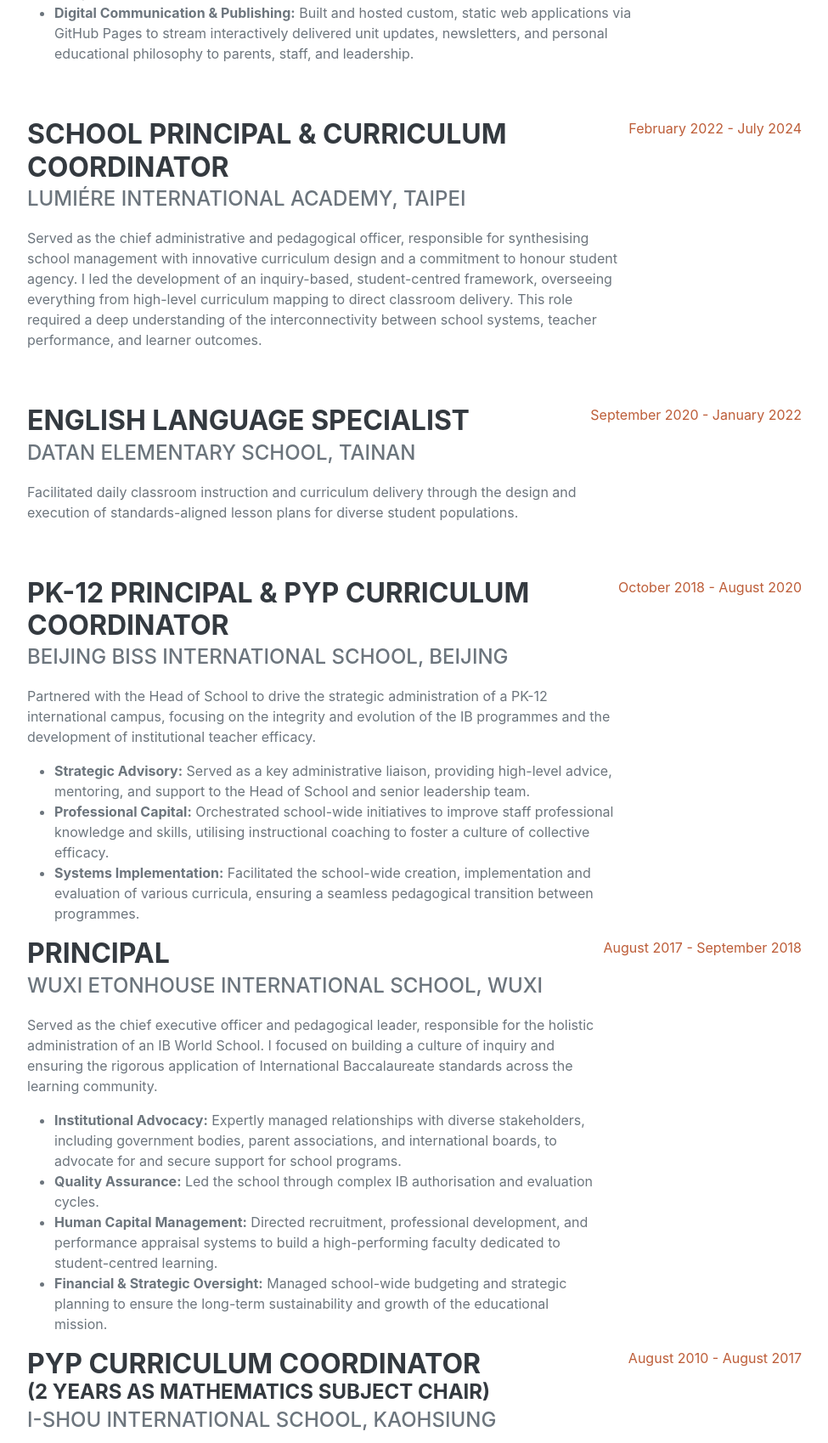
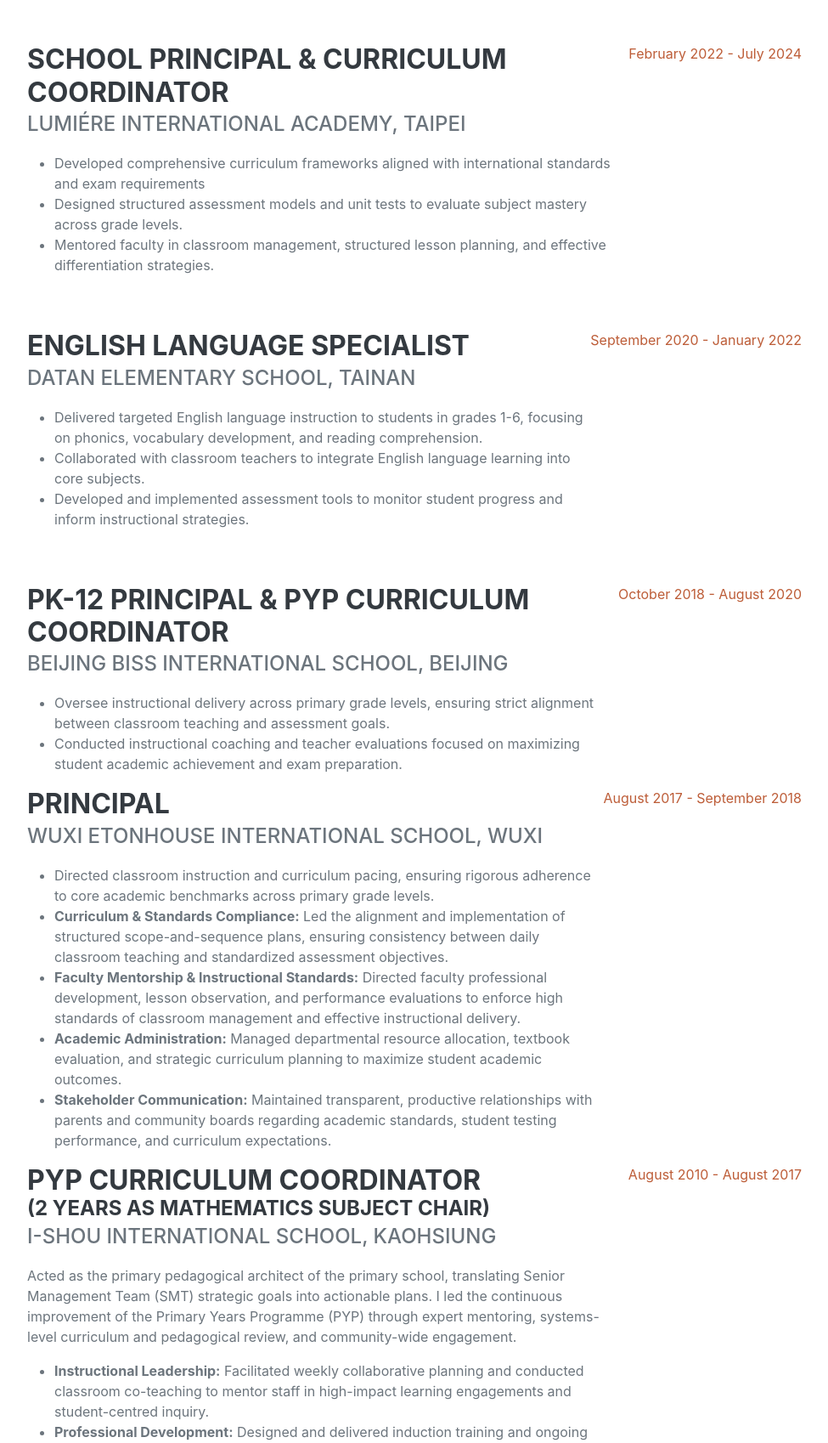
Before and after one commit to gurukomodo/cv, a website: page primary_ed/index.html in a window 1280 px wide. Shown: the part 1320-3018 px from the top of the page at 85% size, without its empty margins (288-1263 px from the left). Drawn offline with nearby package versions, Linux system fonts and the light colour scheme; a web font is replaced by a local one.

Commit message:
edits to index

```diff
--- a/primary_ed/index.html
+++ b/primary_ed/index.html
@@ -79,14 +79,13 @@
                         <h3 class="mb-0">Grade 2 (Primary) Homeroom Teacher</h3>
                         <h4 class="mb-0">(1 year as Mathematics Teacher)</h4>
                         <div class="subheading mb-3">Gian Chiao International School, Tainan</div>
-                        <p>Direct the end-to-end learning lifecycle, designing inquiry-based, transdisciplinary curricula aligned with rigorous
-                        Cambridge benchmarks. Drive student agency and evidence-informed pedagogy in a global learning environment while
-                        deploying custom tech solutions to enhance instructional delivery:</p>
                         <ul>
-                            <li><strong>Educational Technology Development:</strong> Engineered and deployed an AI-powered literacy platform to accelerate phonemic encoding/decoding and vocabulary
-                            acquisition; successfully coordinated multi-classroom trials across the school to refine classroom utility.</li>
-                            <li><strong>Digital Communication & Publishing:</strong> Built and hosted custom, static web applications via GitHub Pages to stream interactively delivered unit updates,
-                            newsletters, and personal educational philosophy to parents, staff, and leadership.</li>
+                            <li>Plan and deliver daily structured instruction in core subjects following rigorous Cambridge academic benchmarks.</li>
+                            <li>Systematically track student progress through regular assessments and exams to ensure complete textbook concept mastery.</li>
+                            <li>Designed and integrated AI-assisted literacy tools to strengthen phonemic decoding, spelling, and reading comprehension
+                            for bilingual learners.</li>
+                            <li>Utilise digital platforms (GitHub Pages) to provide transparent, weekly academic updates and learning summaries to
+                            parents.</li>
                         </ul>
                     </div>
                     <div class="flex-shrink-0"><span class="text-primary">September 2024 - present</span></div>
@@ -100,12 +99,10 @@
                                 Lumiére International Academy, Taipei
                             </a>
                         </div>
-                        <p>Served as the chief administrative and pedagogical officer, responsible for synthesising
-                            school management with innovative curriculum design and a commitment to honour student
-                            agency. I led the development of an inquiry-based, student-centred framework, overseeing
-                            everything from high-level curriculum mapping to direct classroom delivery. This role
-                            required a deep understanding of the interconnectivity between school systems, teacher
-                            performance, and learner outcomes.</p>
+                        <ul>
+                            <li>Developed comprehensive curriculum frameworks aligned with international standards and exam requirements</li>
+                            <li>Designed structured assessment models and unit tests to evaluate subject mastery across grade levels.</li>
+                            <li>Mentored faculty in classroom management, structured lesson planning, and effective differentiation strategies.</li>
                     </div>
                     <div class="flex-shrink-0"><span class="text-primary">February 2022 - July 2024</span></div>
                 </div>
@@ -113,8 +110,10 @@
                     <div class="flex-grow-1">
                         <h3 class="mb-0">English Language Specialist</h3>
                         <div class="subheading mb-3">Datan Elementary School, Tainan</div>
-                        <p>Facilitated daily classroom instruction and curriculum delivery through the design and
-                            execution of standards-aligned lesson plans for diverse student populations.</p>
+                        <ul>
+                            <li>Delivered targeted English language instruction to students in grades 1-6, focusing on phonics, vocabulary development, and reading comprehension.</li>
+                            <li>Collaborated with classroom teachers to integrate English language learning into core subjects.</li>
+                            <li>Developed and implemented assessment tools to monitor student progress and inform instructional strategies.</li>
                     </div>
                     <div class="flex-shrink-0"><span class="text-primary">September 2020 - January 2022</span></div>
                 </div>
@@ -123,19 +122,12 @@
                     <div class="flex-grow-1">
                         <h3 class="mb-0">PK-12 Principal & PYP Curriculum Coordinator</h3>
                         <div class="subheading mb-3">Beijing BISS International School, Beijing</div>
-                        <p>Partnered with the Head of School to drive the strategic administration of a PK-12
-                            international campus, focusing on the integrity and evolution of the IB programmes and the
-                            development of institutional teacher efficacy.</p>
+
                         <ul>
-                            <li><strong>Strategic Advisory:</strong> Served as a key administrative liaison, providing
-                                high-level advice, mentoring, and support to the Head of School and senior leadership
-                                team.</li>
-                            <li><strong>Professional Capital:</strong> Orchestrated school-wide initiatives to improve
-                                staff professional knowledge and skills, utilising instructional coaching to foster a
-                                culture of collective efficacy.</li>
-                            <li><strong>Systems Implementation:</strong> Facilitated the school-wide creation,
-                                implementation and evaluation of various curricula, ensuring a seamless pedagogical
-                                transition between programmes.</li>
+                            <li>Oversee instructional delivery across primary grade levels, ensuring strict alignment between classroom teaching and
+                            assessment goals.</li>
+                            <li>Conducted instructional coaching and teacher evaluations focused on maximizing student academic achievement and exam
+                            preparation.</li>
                         </ul>
                     </div>
                     <div class="flex-shrink-0"><span class="text-primary">October 2018 - August 2020</span></div>
@@ -145,22 +137,17 @@
                     <div class="flex-grow-1">
                         <h3 class="mb-0">Principal</h3>
                         <div class="subheading mb-3">Wuxi EtonHouse International School, Wuxi</div>
-                        <p>Served as the chief executive officer and pedagogical leader, responsible for the holistic
-                            administration of an IB World School. I focused on building a culture of inquiry and
-                            ensuring the rigorous application of International Baccalaureate standards across the
-                            learning community.</p>
                         <ul>
-                            <li><strong>Institutional Advocacy:</strong> Expertly managed relationships with diverse
-                                stakeholders, including government bodies, parent associations, and international
-                                boards, to advocate for and secure support for school programs.</li>
-                            <li><strong>Quality Assurance:</strong> Led the school through complex IB authorisation and
-                                evaluation cycles.</li>
-                            <li><strong>Human Capital Management:</strong> Directed recruitment, professional
-                                development, and performance appraisal systems to build a high-performing faculty
-                                dedicated to student-centred learning.</li>
-                            <li><strong>Financial & Strategic Oversight:</strong> Managed school-wide budgeting and
-                                strategic planning to ensure the long-term sustainability and growth of the educational
-                                mission.</li>
+                            <li>Directed classroom instruction and curriculum pacing, ensuring rigorous adherence to core academic benchmarks across
+                            primary grade levels.</li>
+                            <li><strong>Curriculum & Standards Compliance:</strong> Led the alignment and implementation of structured scope-and-sequence plans, ensuring consistency between daily
+                            classroom teaching and standardized assessment objectives.</li>
+                            <li><strong>Faculty Mentorship & Instructional Standards:</strong> Directed faculty professional development, lesson observation, and
+                            performance evaluations to enforce high standards of classroom management and effective instructional delivery.</li>
+                            <li><strong>Academic Administration:</strong> Managed departmental resource allocation, textbook evaluation, and strategic curriculum
+                            planning to maximize student academic outcomes.</li>
+                            <li><strong>Stakeholder Communication:</strong> Maintained transparent, productive relationships with parents and community boards regarding
+                            academic standards, student testing performance, and curriculum expectations.</li>
                         </ul>
                     </div>
                     <div class="flex-shrink-0"><span class="text-primary">August 2017 - September 2018</span></div>
```
Also changed, not shown: 1 other file.
